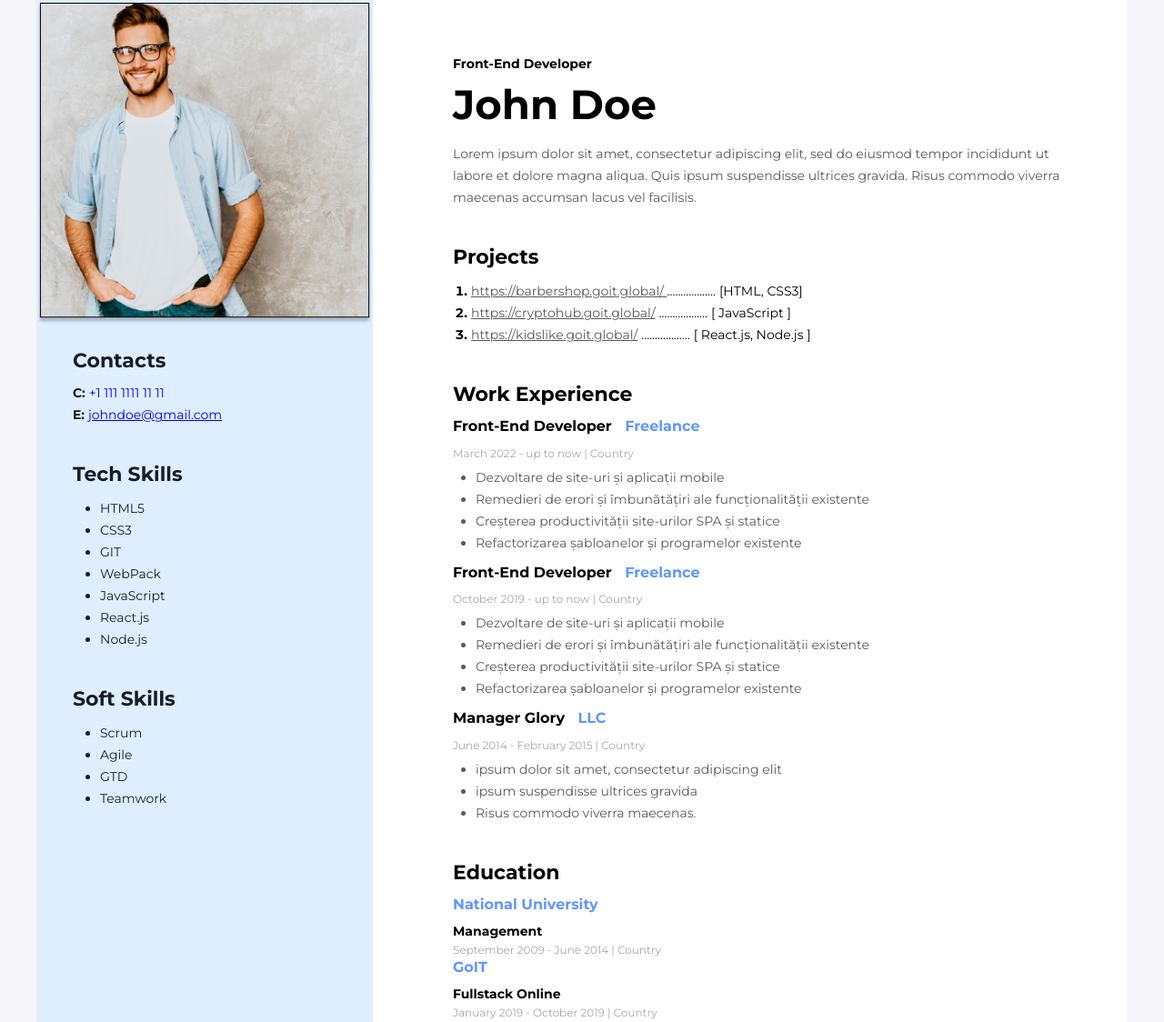
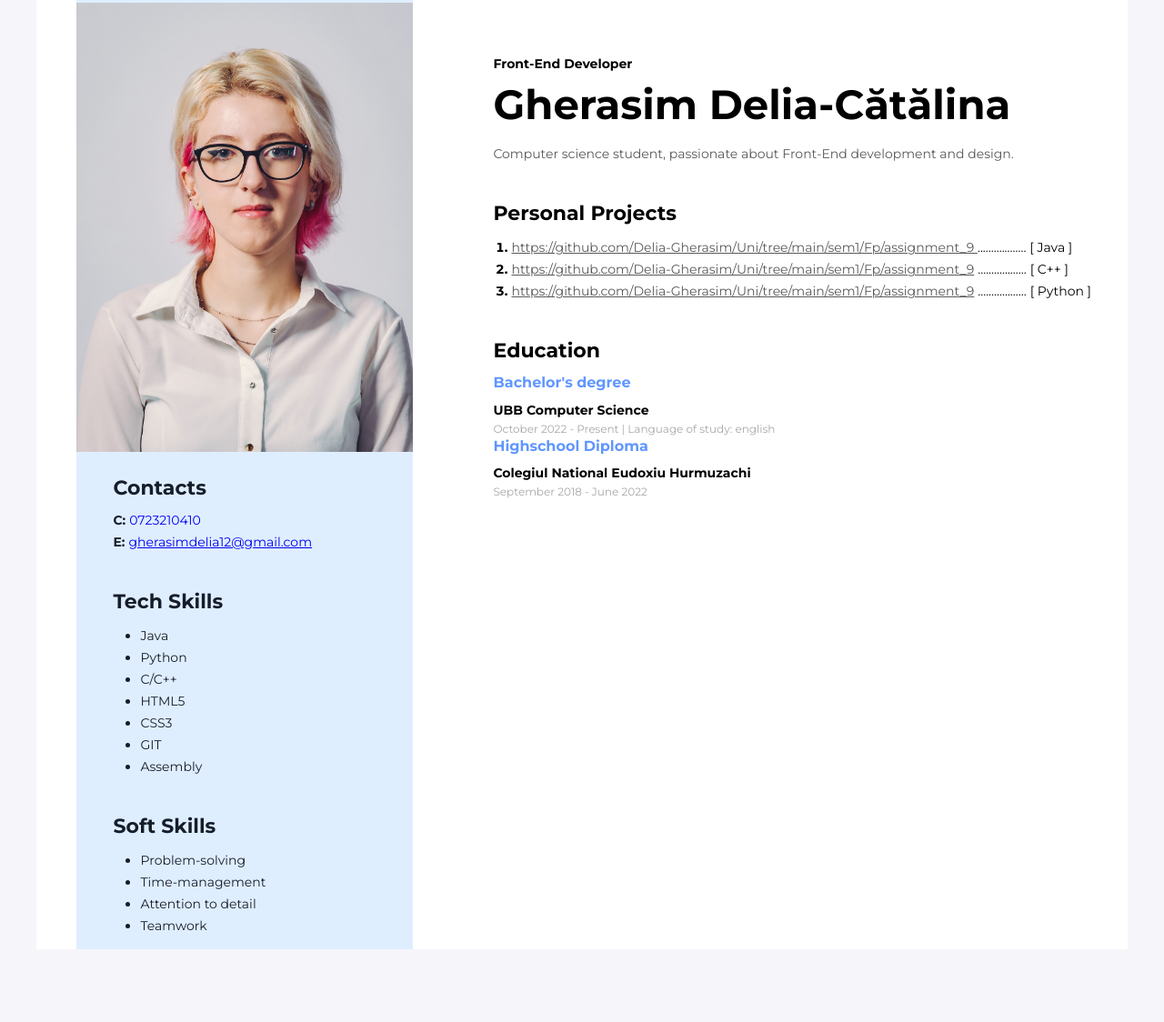
Before and after one commit to Delia-Gherasim/Web-Design-Projects, a plain HTML site: page cv/index.html in a window 1280 px wide. Shown: the part 437-1561 px from the top of the page at 91% size. Drawn offline with Linux system fonts and the light colour scheme.

Commit message:
made it mine
deci fara work experience :*)

```diff
--- a/cv/index.html
+++ b/cv/index.html
@@ -17,39 +17,39 @@
         <!-- about me -->
             <div class="about-me-section">
                 <h4 class="about-me-proffession">Front-End Developer</h4>
-                <h1 class="about-me-name">John Doe</h1>
-                <p class="about-me-description">Lorem ipsum dolor sit amet, consectetur adipiscing elit, sed do eiusmod tempor incididunt ut labore et dolore magna aliqua. Quis ipsum suspendisse ultrices gravida.
-                Risus commodo viverra maecenas accumsan lacus vel facilisis. </p>
+                <h1 class="about-me-name">Gherasim Delia-Cătălina</h1>
+                <p class="about-me-description">Computer science student, passionate about Front-End development and design.
+                 </p>
             </div>
         <!-- projects -->
             <div class="projects-section">
-                <h3 class="projects-header">Projects</h3>
+                <h3 class="projects-header">Personal Projects</h3>
                 <ol class="projects-list">
                     <li>
-                        <a href="https://barbershop.goit.global/" class="project-name">
-                        https://barbershop.goit.global/ </a>
+                        <a href="https://github.com/Delia-Gherasim/Uni/tree/main/sem1/Fp/assignment_9" class="project-name">
+                        https://github.com/Delia-Gherasim/Uni/tree/main/sem1/Fp/assignment_9 </a>
                         <span class="project-info">..................</span>
-                        <span class="project-info">[HTML, CSS3]</span>
+                        <span class="project-info">[ Java ]</span>
                     </li>
                     <li>
-                        <a href="https://cryptohub.goit.global/" class="project-name">
-                        https://cryptohub.goit.global/</a>
+                        <a href="https://github.com/Delia-Gherasim/Uni/tree/main/sem1/Fp/assignment_9" class="project-name">
+                        https://github.com/Delia-Gherasim/Uni/tree/main/sem1/Fp/assignment_9</a>
                         <span class="project-info">..................</span>
-                        <span class="project-info"> [ JavaScript ]</span>
+                        <span class="project-info">[ C++ ]</span>
                     </li>
                     <li>
-                        <a href="https://kidslike.goit.global/" class="project-name">
-                        https://kidslike.goit.global/</a>
+                        <a href="https://github.com/Delia-Gherasim/Uni/tree/main/sem1/Fp/assignment_9" class="project-name">
+                        https://github.com/Delia-Gherasim/Uni/tree/main/sem1/Fp/assignment_9</a>
                         <span class="project-info">..................</span>
-                        <span class="project-info">[ React.js, Node.js ]</span>
+                        <span class="project-info">[ Python ]</span>
                     </li>
                 </ol>
             </div>
         <!-- work experience -->
-            <div class="work-experience-section">
-                <h3 class="work-experience-header">Work Experience</h3>
+            <!-- <div class="work-experience-section"> -->
+                <!-- <h3 class="work-experience-header">Work Experience</h3> -->
                 <!-- first company -->
-                <div class="company-container" >
+                <!-- <div class="company-container" >
                     <h4 class="company-name">Front-End Developer    <span class="company-info">Freelance</span></h4>
                     <p class="company-time">March 2022 - up to now   |   Country</p>
                     <ul class="company-elements-list">
@@ -58,9 +58,9 @@
                         <li>Creșterea productivității site-urilor SPA și statice</li>
                         <li>Refactorizarea șabloanelor și programelor existente</li>
                     </ul>
-                </div>
+                </div> -->
                 <!-- second company -->
-                <div class="company-container">
+                <!-- <div class="company-container">
                     <h4 class="company-name">Front-End Developer    <span class="company-info">Freelance</span> </h4>
                     <p class="company-time">October 2019 - up to now   |   Country</p>
                     <ul class="company-elements-list">
@@ -69,9 +69,9 @@
                         <li>Creșterea productivității site-urilor SPA și statice</li>
                         <li>Refactorizarea șabloanelor și programelor existente</li>
                     </ul>
-                </div>
+                </div> -->
                 <!-- third company -->
-                <div class="company-container">
+                <!-- <div class="company-container">
                     <h4 class="company-name">Manager Glory    <span class="company-info">LLC</span></h4>
                     <p class="company-time">June 2014 - February 2015   |   Country</p>
                     <ul class="company-elements-list">
@@ -80,39 +80,39 @@
                         <li>Risus commodo viverra maecenas.</li>
                     </ul>
                 </div>
-            </div>
+            </div> -->
             <!-- education -->
             <div class="education-section">
                 <h3 class="education-header">Education</h3>
                 <div>
-                    <h4 class="education-name">National University</h4>
-                    <p class="education-title">Management</p>
-                    <p class="education-time">September 2009 - June 2014   |  Country</p>
+                    <h4 class="education-name">Bachelor's degree</h4>
+                    <p class="education-title">UBB Computer Science</p>
+                    <p class="education-time">October 2022 - Present   |  Language of study: english</p>
                 </div>
                 <div>
-                    <h4 class="education-name">GoIT</h4>
-                    <p class="education-title">Fullstack Online</p>
-                    <p class="education-time">January 2019 - October 2019   |  Country  </p>
+                    <h4 class="education-name">Highschool Diploma</h4>
+                    <p class="education-title">Colegiul National Eudoxiu Hurmuzachi</p>
+                    <p class="education-time">September 2018 - June 2022     </p>
                 </div>
             </div>
         </div>
 
         <!-- sidebar -->
         <aside class="sidebar-section">
-                <img src="images/photo.png" alt="Profile Picture" width="370" class="sidebar_image">
+                <img src="images/IMG-20220412-WA0070.jpg" alt="Profile Picture" width="370" class="sidebar_image">
                 <!-- contact information -->
                 <div class="contacts_container">
                     <h3 class="contacts_header">Contacts</h3>
                     <div class="contact-element">
                         <span class="contacts-item">C: </span>
-                        <a href="tel:+1 111 1111 11 11" class="contact-phone">
-                            +1 111 1111 11 11
+                        <a href="tel:+0723210410" class="contact-phone">
+                            0723210410
                         </a>
                     </div>
                     <div>
                         <span class="contacts-item">E: </span>
-                        <a href="mailto:johndoe@gmail.com" class="contact-email">
-                            johndoe@gmail.com
+                        <a href="mailto:gherasimdelia12@gmail.com" class="contact-email">
+                            gherasimdelia12@gmail.com
                         </a>
                     </div>
                 </div>
@@ -120,22 +120,22 @@
                 <div class="tech-skills-section">
                     <h3 class="tech-skills-header">Tech Skills</h3>
                     <ul class="tech-skills-list">
+                        <li>Java</li>
+                        <li>Python</li>
+                        <li>C/C++</li>
                         <li>HTML5</li>
                         <li>CSS3</li>
                         <li>GIT</li>
-                        <li>WebPack</li>
-                        <li>JavaScript</li>
-                        <li>React.js</li>
-                        <li>Node.js</li>
+                        <li>Assembly</li>
                     </ul>
                 </div>
                 <!-- soft skills -->
                 <div class="soft-skills-section">
                     <h3 class="soft-skills-header"> Soft Skills</h3>
                     <ul class="soft-skills-list">
-                        <li>Scrum</li>
-                        <li>Agile</li>
-                        <li>GTD</li>
+                        <li>Problem-solving</li>
+                        <li>Time-management</li>
+                        <li>Attention to detail</li>
                         <li>Teamwork</li>
                     </ul>
                 </div>
```
Also changed, not shown: cv/images/IMG-20220412-WA0070.jpg (added), cv/images/photo.png (deleted).
